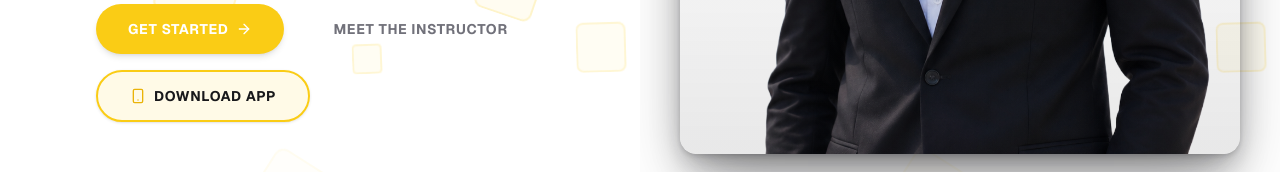
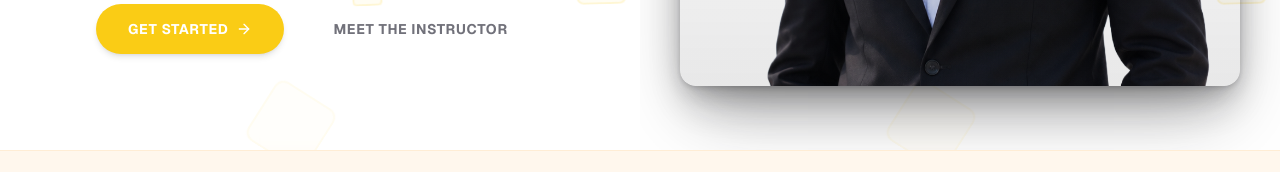
Before and after one commit to Ashu8840/LuvKush-Classes, a Next.js app in the folder frontend/: page / in a window 1280 px wide. Shown: the part 725-897 px from the top of the page. Built offline with nearby package versions, Linux system fonts and the light colour scheme; no server answers.

Commit message:
fix(home): remove download app button from hero section

```diff
--- a/frontend/src/components/public/HeroSection.tsx
+++ b/frontend/src/components/public/HeroSection.tsx
@@ -5,7 +5,6 @@ import Link from "next/link";
 import { ArrowRight } from "lucide-react";
 import { motion } from "framer-motion";
 import { FloatingSquares } from "@/components/public/FloatingSquares";
-import { MobileAppDownload } from "@/components/public/MobileAppDownload";
 
 const TypewriterText = ({
   text,
@@ -117,7 +116,6 @@ export function HeroSection() {
             >
               Meet the Instructor
             </a>
-            <MobileAppDownload variant="hero" />
           </motion.div>
         </div>
       </div>
--- a/frontend/src/components/public/MobileAppDownload.tsx
+++ b/frontend/src/components/public/MobileAppDownload.tsx
@@ -3,20 +3,7 @@ import { Download, Smartphone } from "lucide-react";
 const APK_URL = "/LuvKush.apk";
 const APK_FILENAME = "LuvKush.apk";
 
-export function MobileAppDownload({ variant = "section" }: { variant?: "hero" | "section" }) {
-  if (variant === "hero") {
-    return (
-      <a
-        href={APK_URL}
-        download={APK_FILENAME}
-        className="inline-flex items-center justify-center gap-2 rounded-full border-2 border-[#facc15] bg-[#facc15]/10 px-6 py-3 text-xs font-bold uppercase tracking-wider text-foreground shadow-sm transition hover:bg-[#facc15]/20 hover:shadow-[#facc15]/20 active:scale-[0.985] sm:px-8 sm:py-3.5 sm:text-sm"
-      >
-        <Smartphone className="h-4 w-4 text-[#eab308]" />
-        Download App
-      </a>
-    );
-  }
-
+export function MobileAppDownload() {
   return (
     <section
       id="mobile-app"
```
